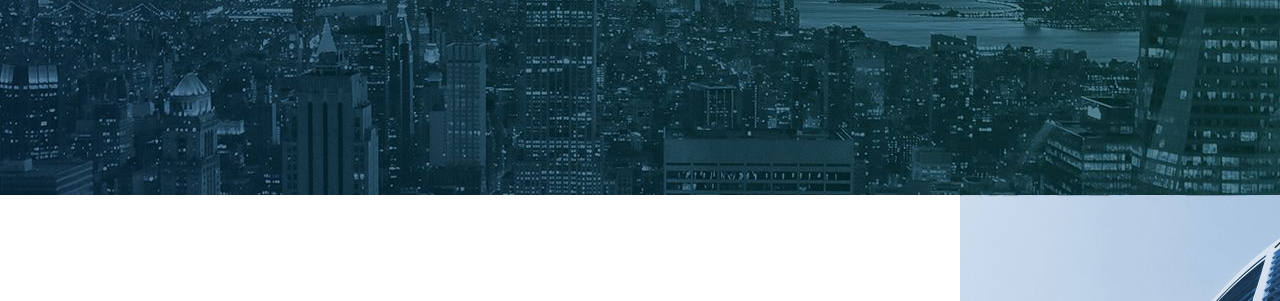
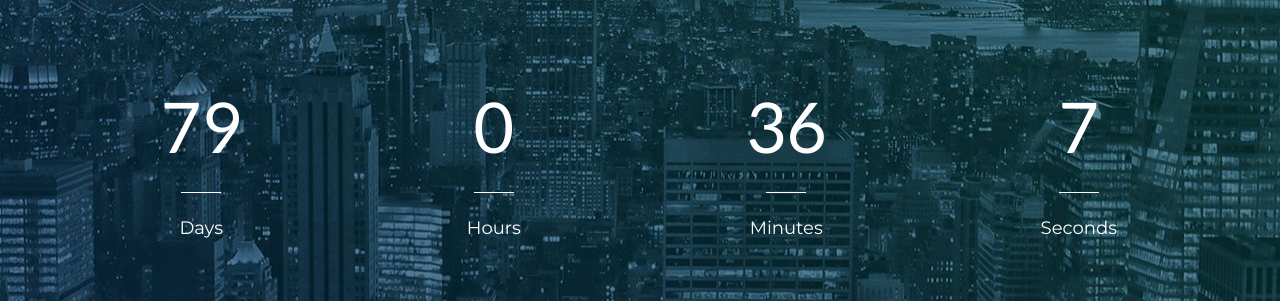
Before and after one commit to moctarafendi/hafiezar.github.io, a plain HTML site: page index.html in a window 1280 px wide. Shown: the part 1696-1997 px from the top of the page. Drawn offline with Linux system fonts and the light colour scheme; some packages are replaced by stand-ins of ours.

Commit message:
add count down to index

```diff
--- a/index.html
+++ b/index.html
@@ -235,6 +235,36 @@
                 <div class="g-margin-b-80--xs">
                     <h2 class="g-font-size-40--xs g-font-size-50--sm g-font-size-60--md g-color--white">Counter until the big event</h2>
                 </div>
+				<div class="row">
+                    <div class="col-md-3 col-xs-3 g-full-width--xs g-margin-b-70--xs g-margin-b-0--sm">
+                        <div class="g-text-center--xs">
+                            <figure class="g-display-block--xs g-font-size-70--xs g-color--white g-margin-b-10--xs js__counter" id="hari"></figure>
+                            <div class="center-block g-hor-divider__solid--white g-width-40--xs g-margin-b-25--xs"></div>
+                            <h4 class="g-font-size-18--xs g-color--white">Days</h4>
+                        </div>
+                    </div>
+                    <div class="col-md-3 col-xs-3 g-full-width--xs g-margin-b-70--xs g-margin-b-0--sm">
+                        <div class="g-text-center--xs">
+                            <figure class="g-display-block--xs g-font-size-70--xs g-color--white g-margin-b-10--xs js__counter" id="jam"></figure>
+                            <div class="center-block g-hor-divider__solid--white g-width-40--xs g-margin-b-25--xs"></div>
+                            <h4 class="g-font-size-18--xs g-color--white">Hours</h4>
+                        </div>
+                    </div>
+                    <div class="col-md-3 col-xs-3 g-full-width--xs g-margin-b-70--xs g-margin-b-0--sm">
+                        <div class="g-text-center--xs">
+                            <figure class="g-display-block--xs g-font-size-70--xs g-color--white g-margin-b-10--xs js__counter" id="menit"></figure>
+                            <div class="center-block g-hor-divider__solid--white g-width-40--xs g-margin-b-25--xs"></div>
+                            <h4 class="g-font-size-18--xs g-color--white">Minutes</h4>
+                        </div>
+                    </div>
+                    <div class="col-md-3 col-xs-3 g-full-width--xs g-margin-b-70--xs g-margin-b-0--sm">
+                        <div class="g-text-center--xs">
+                            <figure class="g-display-block--xs g-font-size-70--xs g-color--white g-margin-b-10--xs js__counter" id="detik"></figure>
+                            <div class="center-block g-hor-divider__solid--white g-width-40--xs g-margin-b-25--xs"></div>
+                            <h4 class="g-font-size-18--xs g-color--white">Seconds</h4>
+                        </div>
+                    </div>
+                </div>
                 <!--<a href="http://keenthemes.com/" class="text-uppercase s-btn s-btn--md s-btn--white-brd g-radius--50">Learn More</a>-->
             </div>
         </div>
@@ -453,6 +483,7 @@
         <script type="text/javascript" src="js/components/parallax.min.js"></script>
         <script type="text/javascript" src="js/components/google-map.min.js"></script>
         <script type="text/javascript" src="js/components/wow.min.js"></script>
+		<script type="text/javascript" src="js/timecounter.js"></script>
         <!--========== END JAVASCRIPTS ==========-->
 
     </body>
--- /dev/null
+++ b/js/timecounter.js
@@ -0,0 +1,30 @@
+// Set the date we're counting down to
+var countDownDate = new Date("Nov 29, 2018 09:00:00").getTime();
+
+// Update the count down every 1 second
+var x = setInterval(function() {
+
+  // Get todays date and time
+  var now = new Date().getTime();
+
+  // Find the distance between now and the count down date
+  var distance = countDownDate - now;
+
+  // Time calculations for days, hours, minutes and seconds
+  var days = Math.floor(distance / (1000 * 60 * 60 * 24));
+  var hours = Math.floor((distance % (1000 * 60 * 60 * 24)) / (1000 * 60 * 60));
+  var minutes = Math.floor((distance % (1000 * 60 * 60)) / (1000 * 60));
+  var seconds = Math.floor((distance % (1000 * 60)) / 1000);
+
+  // Display the result in the element with id="demo"
+  document.getElementById("hari").innerHTML = days;
+  document.getElementById("jam").innerHTML = hours;
+  document.getElementById("menit").innerHTML = minutes;
+  document.getElementById("detik").innerHTML = seconds;
+
+  // If the count down is finished, write some text
+  if (distance < 0) {
+    clearInterval(x);
+    document.getElementById("demo").innerHTML = "EXPIRED";
+  }
+}, 1000);
```
